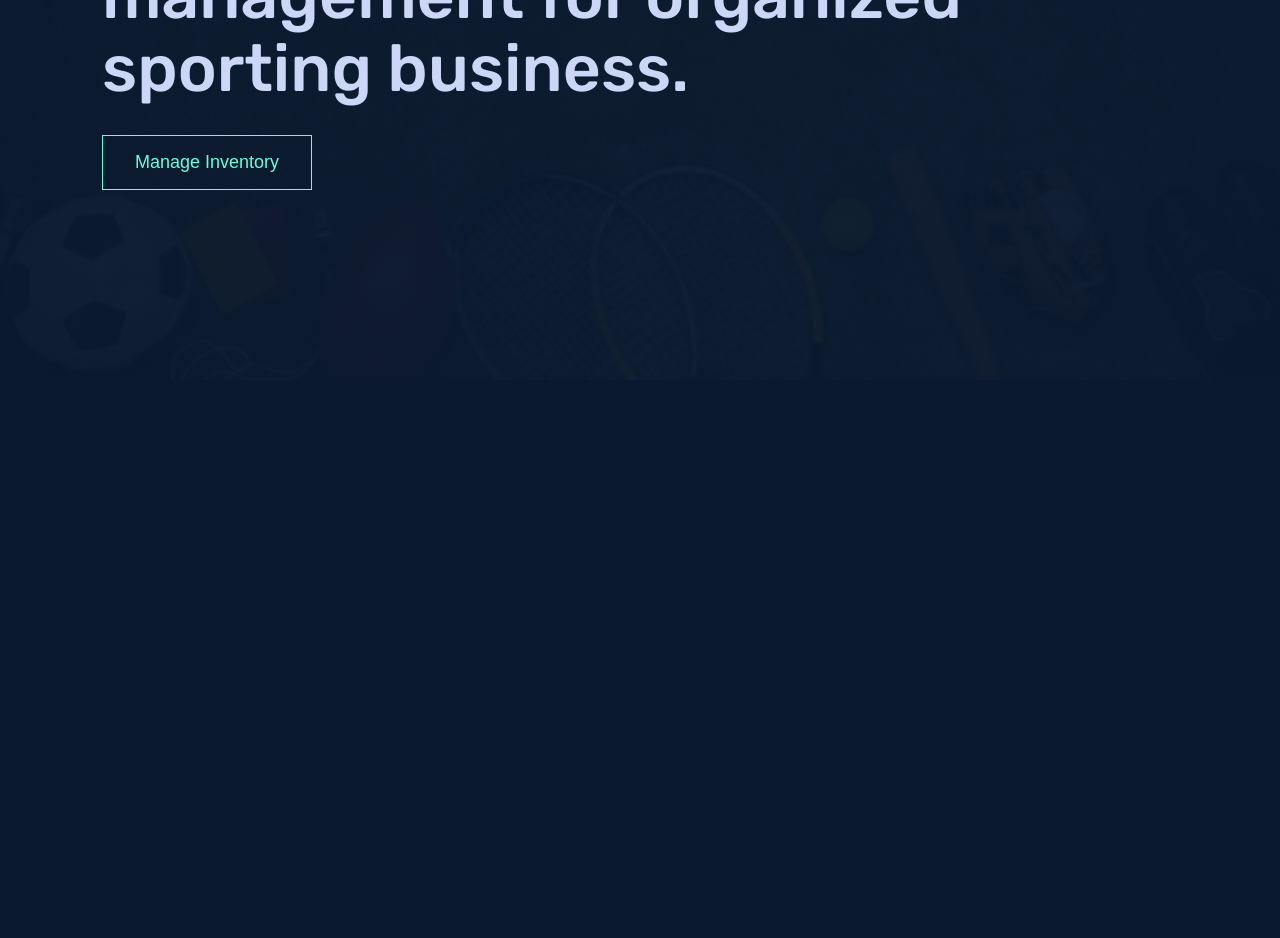
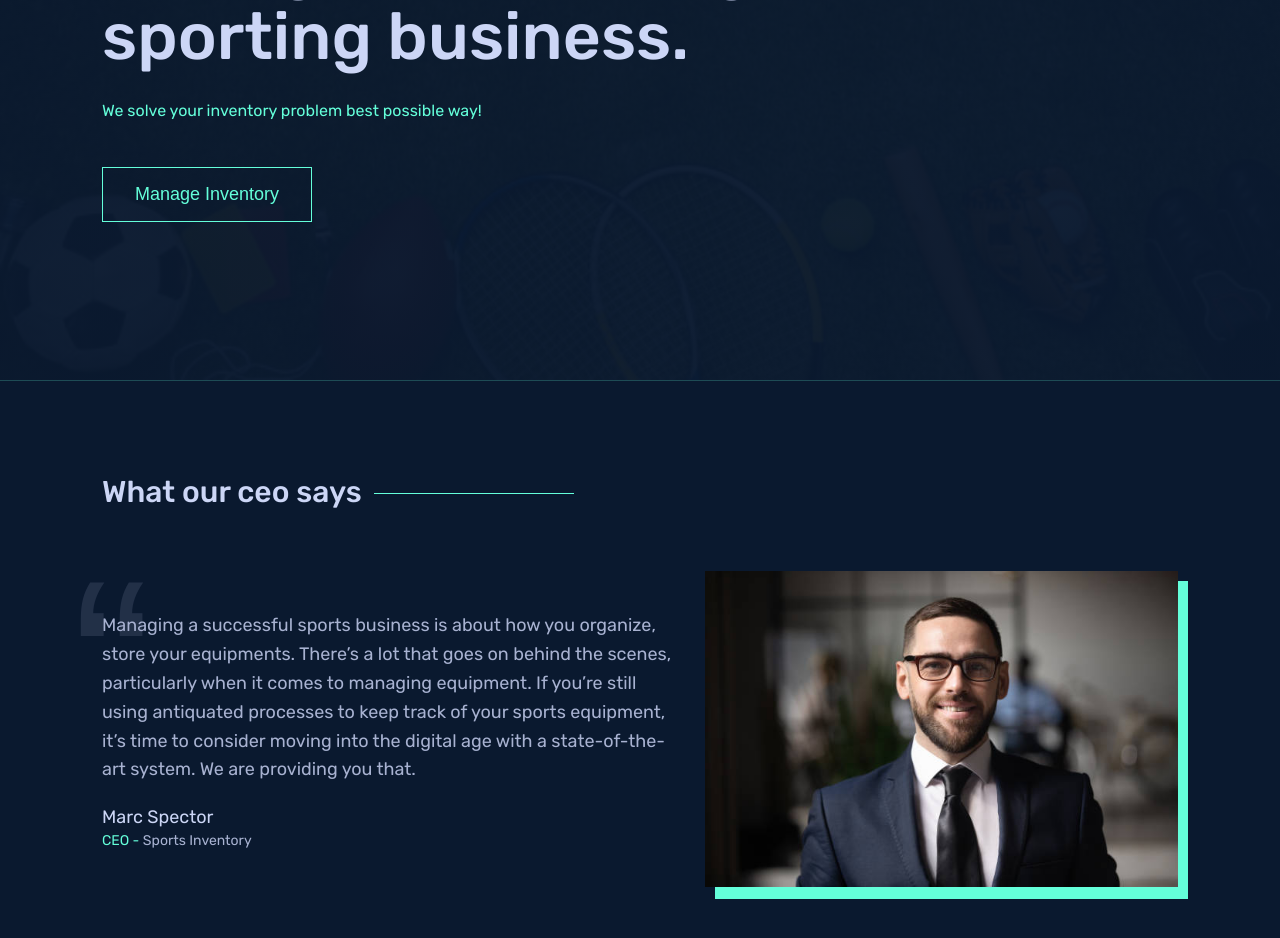
Before and after one commit to tanvirch0750/Sports-Zone-Inventory---Client, a React (Create React App) app: page / in a window 1280 px wide. Shown: the part 420-1358 px from the top of the page. Before the commit the page ends 800 px from the top, so only its background shows below. Built offline with nearby package versions, Linux system fonts and the light colour scheme.

Commit message:
implemented ceo says component

```diff
--- a/src/components/Banner/Banner.css
+++ b/src/components/Banner/Banner.css
@@ -5,6 +5,7 @@
       rgba(10, 25, 47, 0.97)
     ),
     url("../../images/banner/sebg2.jpg");
+
   background-repeat: no-repeat;
   background-size: cover;
   background-position: center;
@@ -12,10 +13,6 @@
   display: flex;
   justify-content: center;
   align-items: center;
-}
-
-.banner {
-  /* text-align: center; */
 }
 
 .banner p {
@@ -34,7 +31,6 @@
   margin-bottom: 3rem;
 }
 
-.banner h1 span {
-  color: var(--color-secondary);
-  font-size: 3.6rem;
+.banner button {
+  margin-top: 3.6rem;
 }
--- a/src/components/Banner/Banner.jsx
+++ b/src/components/Banner/Banner.jsx
@@ -5,14 +5,13 @@ const Banner = () => {
   return (
     <section className="banner">
       <div className="banner-inner container">
-        <p>
-          Welcome to sports inventory. We tackle your sports equipments
-          inventory problem best possible way!
-        </p>
+        <p>Welcome to sports inventory.</p>
         <h1>
           Sports equipments inventory management for organized sporting
           business.
         </h1>
+
+        <p>We solve your inventory problem best possible way!</p>
         <button className="btn btn-lg">Manage Inventory</button>
       </div>
     </section>
--- /dev/null
+++ b/src/components/CeoQuotes/CeoQuotes.jsx
@@ -0,0 +1,36 @@
+import React from "react";
+import ceoImg from "../../images/banner/ceo.jpg";
+import "./CeoQuotes.css";
+
+const CeoQuotes = () => {
+  return (
+    <section className="ceo-quotes">
+      <div className="container ceo-quotes-inner">
+        <h2>What our ceo says</h2>
+        <div className="quotes-details">
+          <figure>
+            <blockquote>
+              Managing a successful sports business is about how you organize,
+              store your equipments. There’s a lot that goes on behind the
+              scenes, particularly when it comes to managing equipment. If
+              you’re still using antiquated processes to keep track of your
+              sports equipment, it’s time to consider moving into the digital
+              age with a state-of-the-art system. We are providing you that.
+            </blockquote>
+            <p>
+              <span className="ceo-name">Marc Spector</span>
+              <span className="designation">
+                CEO - <span>Sports Inventory</span>
+              </span>
+            </p>
+          </figure>
+          <div className="img-box">
+            <img src={ceoImg} alt="ceo" />
+          </div>
+        </div>
+      </div>
+    </section>
+  );
+};
+
+export default CeoQuotes;
--- a/src/index.css
+++ b/src/index.css
@@ -93,3 +93,29 @@ strong {
   margin: 0 auto;
   padding: 0 3.2rem;
 }
+
+h1,
+h2,
+h3,
+h4,
+h5,
+h6 {
+  color: var(--color-slate-lightest);
+}
+
+h2 {
+  font-size: 3rem;
+  font-weight: 500;
+  margin-bottom: 3.2rem;
+  position: relative;
+}
+
+h2::after {
+  content: "";
+  width: 20rem;
+  height: 1px;
+  background-color: var(--color-secondary);
+  position: absolute;
+  top: 16px;
+  left: 272px;
+}
--- a/src/pages/Home/Home.jsx
+++ b/src/pages/Home/Home.jsx
@@ -1,10 +1,12 @@
 import React from "react";
 import Banner from "../../components/Banner/Banner";
+import CeoQuotes from "../../components/CeoQuotes/CeoQuotes";
 
 const Home = () => {
   return (
     <>
       <Banner />
+      <CeoQuotes />
     </>
   );
 };
```
Also changed, not shown: src/images/banner/banner.jpg (deleted), src/images/banner/ceo.jpg (added).
